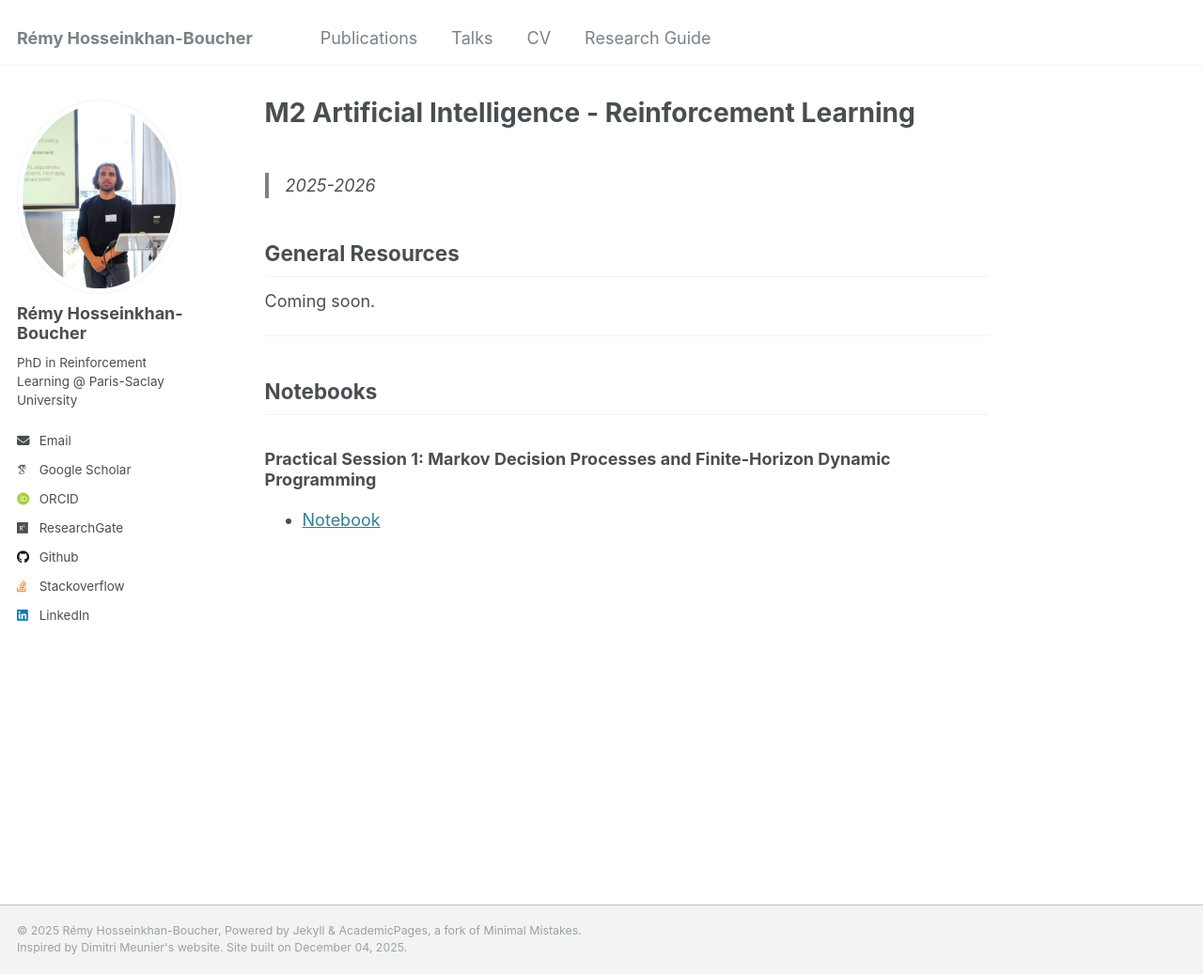
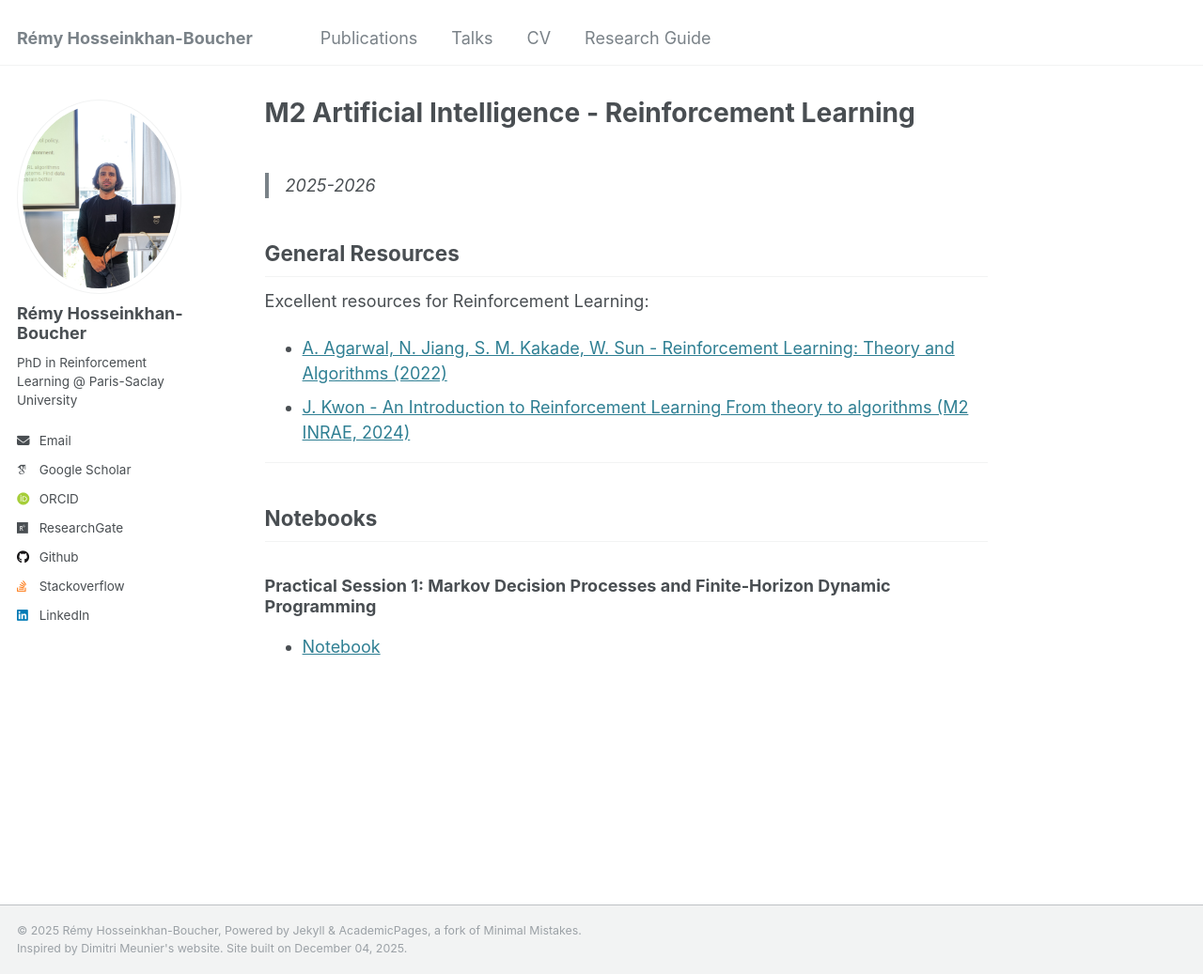
Before and after one commit to ReHoss/rehoss.github.io, a Jekyll site: the page built from _pages/teaching/2025_2026_m2ai_reinforcement_learning/2025_2026_m2ai_reinforcement_learning.md, in a window 1280 px wide and 1037 px high. Shown: the whole window at 94% size. Built offline with Jekyll 4.4.1, drawn with Linux system fonts in a browser that asks for light colours; some web fonts are replaced.

Commit message:
Add references to RL courses (M2 AI)

```diff
--- a/_pages/teaching/2025_2026_m2ai_reinforcement_learning/2025_2026_m2ai_reinforcement_learning.md
+++ b/_pages/teaching/2025_2026_m2ai_reinforcement_learning/2025_2026_m2ai_reinforcement_learning.md
@@ -8,7 +8,10 @@ permalink: /teaching/2025_2026_m2ai_reinforcement_learning/
 
 ## General Resources
 
-Coming soon.
+Excellent resources for Reinforcement Learning:
+
+- [A. Agarwal, N. Jiang, S. M. Kakade, W. Sun - Reinforcement Learning: Theory and Algorithms (2022)](https://rltheorybook.github.io/rltheorybook_AJKS.pdf)
+- [J. Kwon - An Introduction to Reinforcement Learning From theory to algorithms (M2 INRAE, 2024)](https://joon-kwon.github.io/rl-ups/)
 
 ---
 
```
